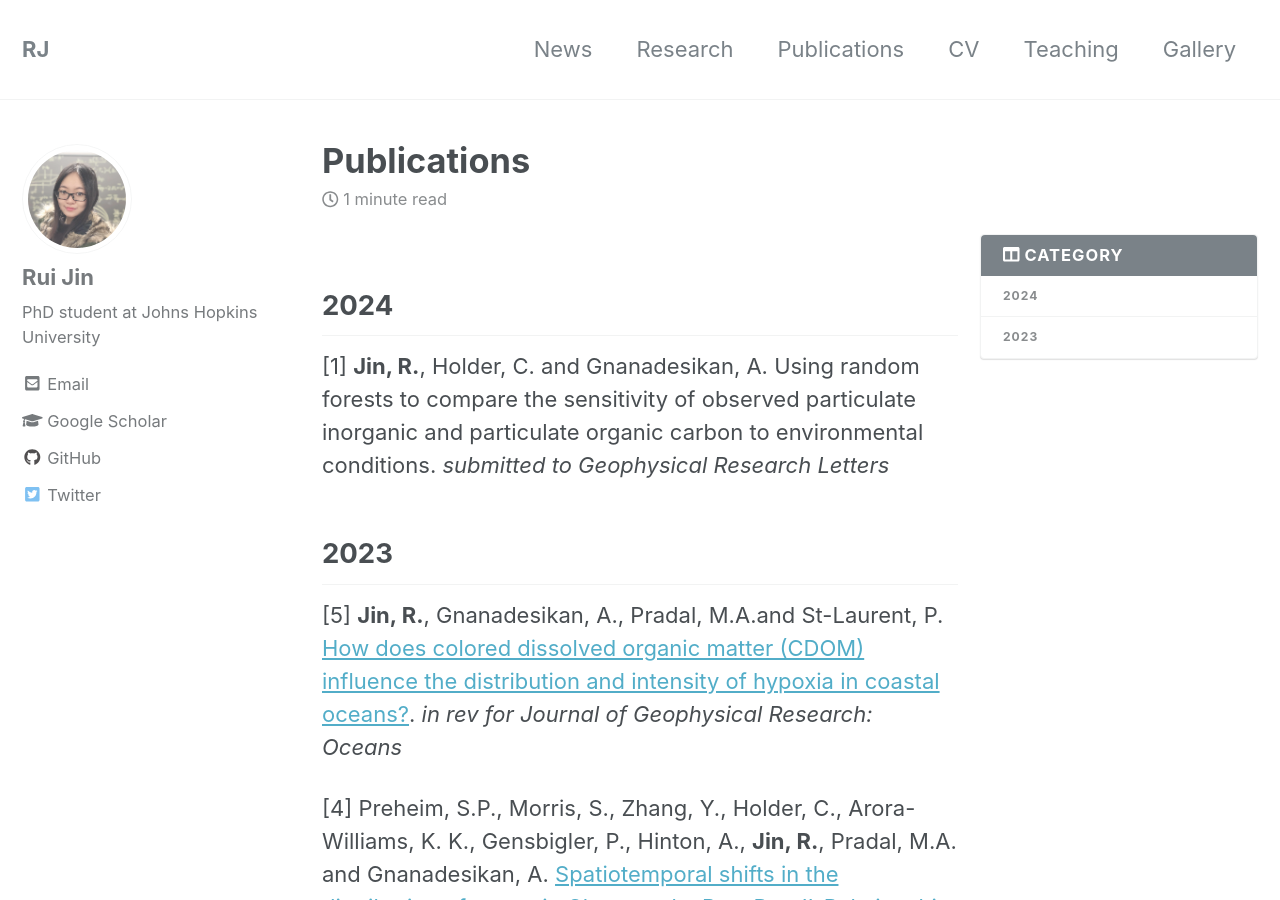
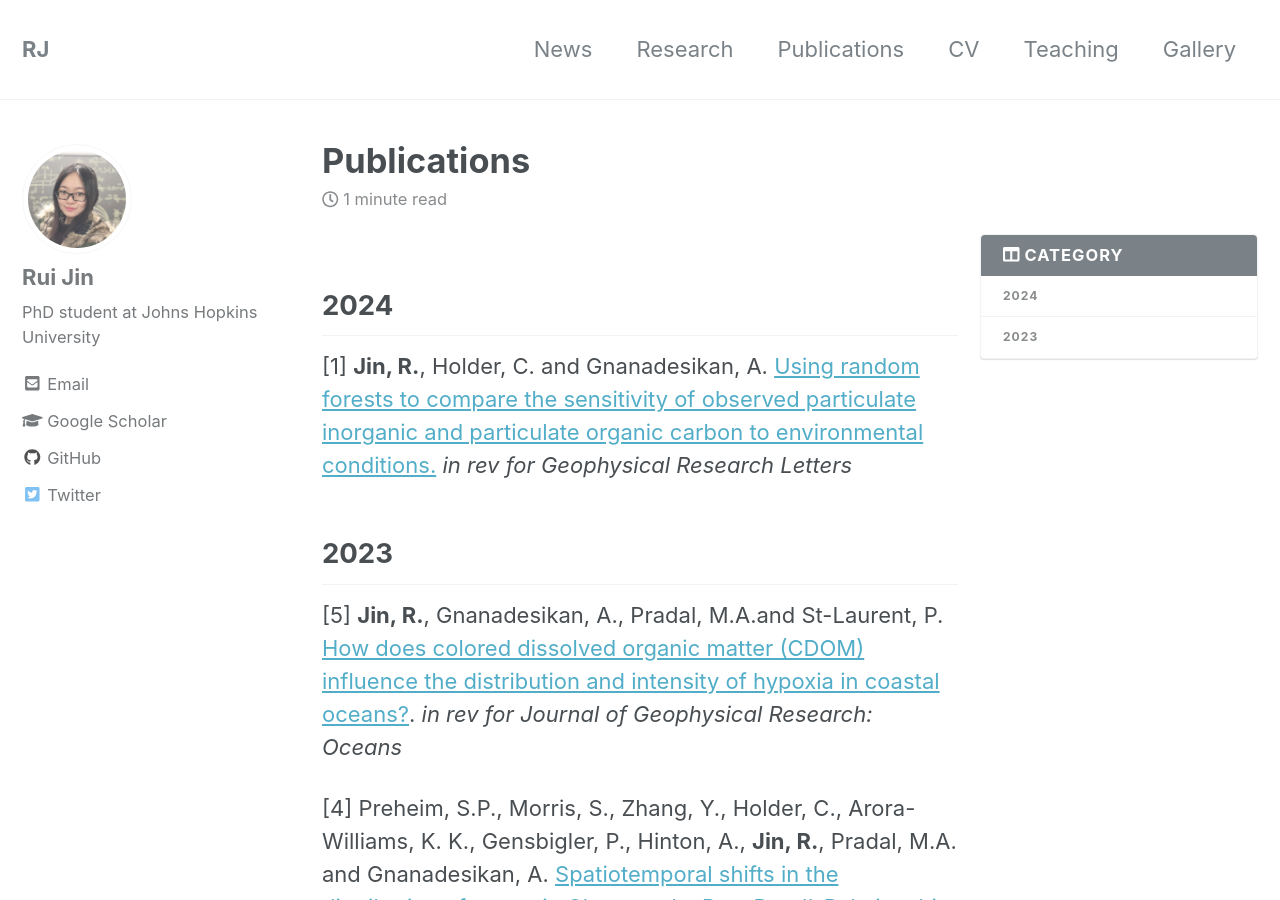
Before and after one commit to RuiJinSZ/RuiJinSZ.github.io, a Jekyll site: the page built from _pages/publications.md, in a window 1280 px wide and 900 px high. Built offline with Jekyll 4.4.1, drawn with Linux system fonts in a browser that asks for light colours; nearby versions of some CDN libraries.

Commit message:
update pub

```diff
--- a/_pages/publications.md
+++ b/_pages/publications.md
@@ -10,7 +10,7 @@ toc_label: "Category"
 toc_icon: "columns"
 ---
 ## 2024
-[1] **Jin, R.**, Holder, C. and Gnanadesikan, A. Using random forests to compare the sensitivity of observed particulate inorganic and particulate organic carbon to environmental conditions. *submitted to Geophysical Research Letters*
+[1] **Jin, R.**, Holder, C. and Gnanadesikan, A. [Using random forests to compare the sensitivity of observed particulate inorganic and particulate organic carbon to environmental conditions.](https://essopenarchive.org/doi/full/10.22541/essoar.170956958.88787757) *in rev for Geophysical Research Letters*
 
 ## 2023
 [5] **Jin, R.**, Gnanadesikan, A., Pradal, M.A.and St-Laurent, P. [How does colored dissolved organic matter (CDOM) influence the distribution and intensity of hypoxia in coastal oceans?](https://essopenarchive.org/doi/full/10.22541/essoar.169603558.88038686). *in rev for Journal of Geophysical Research: Oceans*
```
